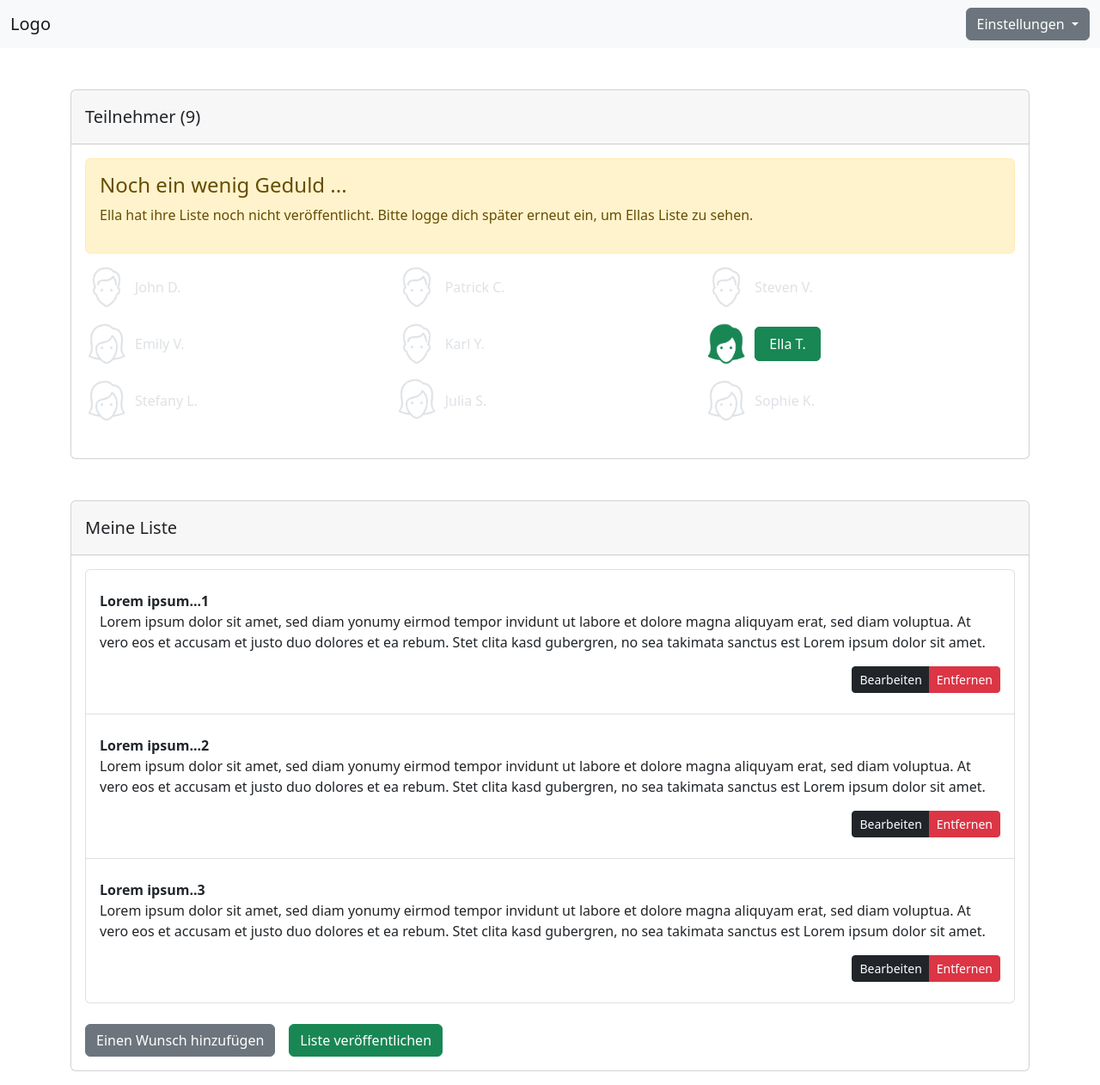
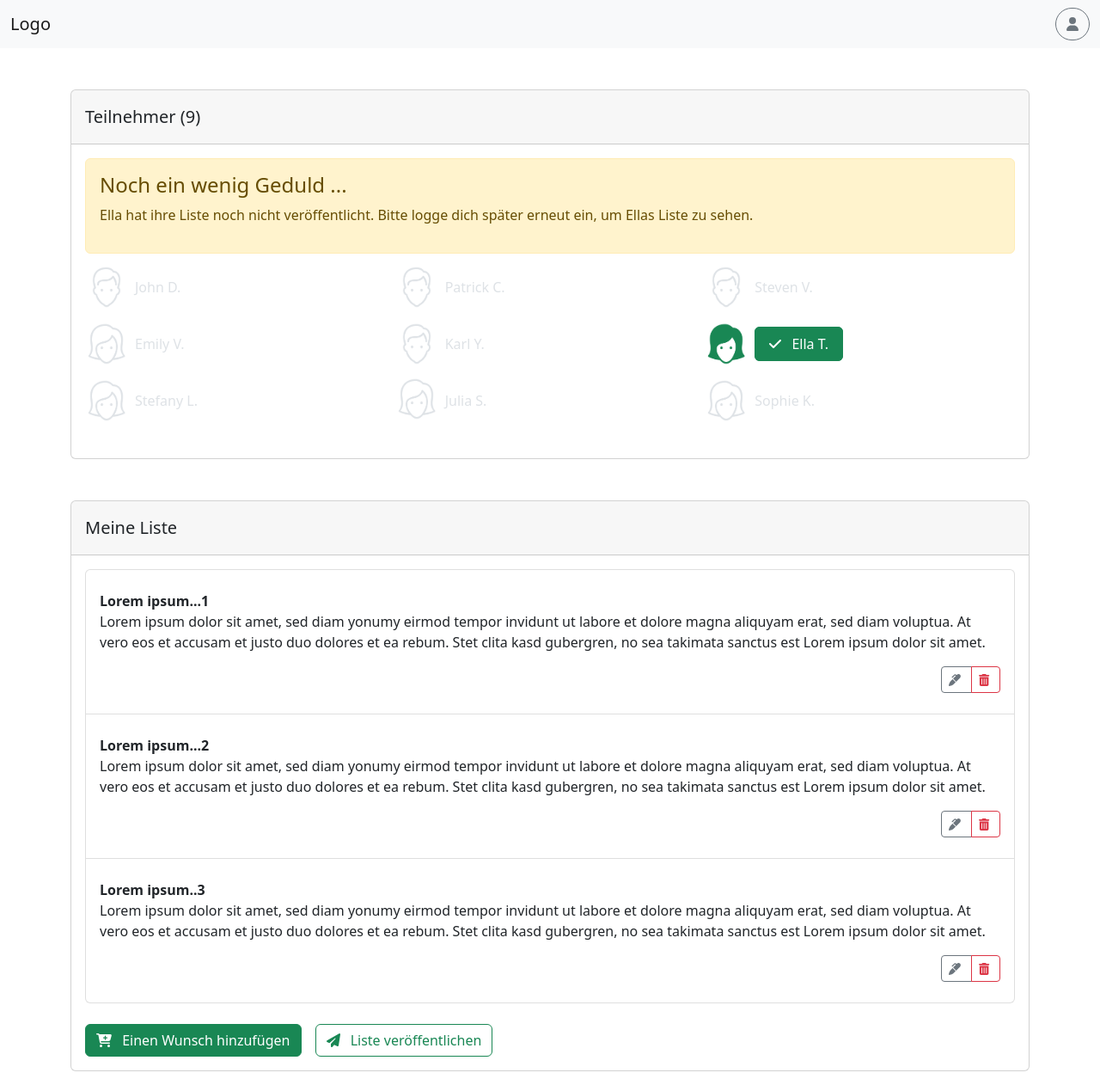
Before and after one commit to gstring33/mdh-true-gift, a Vue app: page / in a window 1280 px wide. Shown: the whole page at 86% size. Built offline with nearby package versions, Linux system fonts and the light colour scheme.

Commit message:
implement fontawesome icons

```diff
--- a/package.json
+++ b/package.json
@@ -11,6 +11,11 @@
     "lint": "eslint . --ext .vue,.js,.jsx,.cjs,.mjs --fix --ignore-path .gitignore"
   },
   "dependencies": {
+    "@fortawesome/fontawesome-svg-core": "^6.1.2",
+    "@fortawesome/free-brands-svg-icons": "^6.1.2",
+    "@fortawesome/free-regular-svg-icons": "^6.1.2",
+    "@fortawesome/free-solid-svg-icons": "^6.1.2",
+    "@fortawesome/vue-fontawesome": "^3.0.1",
     "bootstrap": "^5.2.0",
     "pinia": "^2.0.16",
     "sass": "^1.54.3",
--- a/src/components/List.vue
+++ b/src/components/List.vue
@@ -25,22 +25,22 @@
                 <button
                   @click="openOffCanvas(wish, 'UPDATE')"
                   type="button"
-                  class="btn btn-dark btn-sm"
+                  class="btn btn-outline-secondary btn-sm"
                   data-bs-toggle="offcanvas"
                   data-bs-target="#offcanvasWishForm"
                   aria-controls="offcanvasBottom"
                 >
-                  Bearbeiten
+                  <font-awesome-icon :icon="['fas', 'marker']" class="me-1" />
                 </button>
                 <button
                   @click="openModalDelete(wish)"
                   type="button"
-                  class="btn btn-danger btn-sm"
+                  class="btn btn-outline-danger btn-sm"
                   data-bs-toggle="modal"
                   data-bs-target="#deleteModal"
                   ref="wisch1"
                 >
-                  Entfernen
+                  <font-awesome-icon :icon="['fas', 'trash-can']" class="me-1" />
                 </button>
               </div>
             </div>
@@ -49,20 +49,20 @@
         <button
           @click="openOffCanvas(null, 'CREATE')"
           type="button"
-          class="btn btn-secondary"
+          class="btn btn-success"
           data-bs-toggle="offcanvas"
           data-bs-target="#offcanvasWishForm"
           aria-controls="offcanvasBottom"
         >
-          Einen Wunsch hinzufügen
+          <font-awesome-icon :icon="['fas', 'cart-plus']" class="me-2" /> Einen Wunsch hinzufügen
         </button>
         <button
             type="button"
-            class="btn btn-success mx-3"
+            class="btn btn-outline-success mx-3"
             data-bs-toggle="modal"
             data-bs-target="#confirmModal"
         >
-          Liste veröffentlichen
+          <font-awesome-icon :icon="['fas', 'paper-plane']" class="me-2" /> Liste veröffentlichen
         </button>
       </div>
     </div>
@@ -86,9 +86,9 @@
                 class="btn btn-secondary"
                 data-bs-dismiss="modal"
               >
-                Nein
+                <font-awesome-icon :icon="['fas', 'xmark']" class="me-2" /> Nein
               </button>
-              <button type="button" class="btn btn-success">Ja</button>
+              <button type="button" class="btn btn-success"><font-awesome-icon :icon="['fas', 'check']" class="me-2" />Ja</button>
             </div>
           </div>
         </div>
@@ -118,15 +118,15 @@
             <div class="modal-footer">
               <button
                   type="button"
-                  class="btn btn-secondary"
+                  class="btn btn-outline-danger"
                   data-bs-dismiss="modal"
               >
-                Nein
+                <font-awesome-icon :icon="['fas', 'xmark']" class="me-2"/>Nein
               </button>
               <button
                   type="button"
                   class="btn btn-success">
-                Veröffentlichen
+                <font-awesome-icon :icon="['fas', 'check']" class="me-2" />Veröffentlichen
               </button>
             </div>
           </div>
@@ -142,7 +142,8 @@
       >
         <div class="offcanvas-header">
           <h5 class="offcanvas-title" id="offcanvasWishFormLabel">
-            {{ formTitle }}
+            <span v-if="wishFormType === 'UPDATE'"> <font-awesome-icon :icon="['fas', 'marker']" class="me-2" />Wunsch bearbeiten</span>
+            <span v-else> <font-awesome-icon :icon="['fas', 'cart-plus']" class="me-2" />Wunsch erstellen</span>
           </h5>
           <button
             type="button"
@@ -194,12 +195,6 @@ const wishes = ref([
 ]);
 
 // ----------- Computed
-const formTitle = computed(() => {
-  return wishFormType.value === "UPDATE"
-    ? "Wunsch bearbeiten"
-    : "Wunsch erstellen";
-});
-
 const areThereAnyWishes = computed(() => {
   return wishes.value.length > 0;
 });
--- a/src/components/Members.vue
+++ b/src/components/Members.vue
@@ -57,7 +57,7 @@
                 src="@/assets/images/user-girl-success.png"
                 alt="user-profil"
               />
-              <span class="username-profil username-profil_success">Ella T.</span>
+              <span class="username-profil username-profil_success"><font-awesome-icon :icon="['fas', 'check']" class="me-2"/> Ella T.</span>
             </div>
           </div>
           <div class="row align-items-end">
--- a/src/components/common/Navbar.vue
+++ b/src/components/common/Navbar.vue
@@ -13,17 +13,17 @@
       >
         <span class="navbar-toggler-icon"></span>
       </button>
-      <div class="btn-group">
+      <div>
         <button
-          class="btn btn-secondary dropdown-toggle"
+          class="btn btn-outline-secondary rounded-5"
           type="button"
           data-bs-toggle="dropdown"
           aria-expanded="false"
         >
-          Einstellungen
+          <font-awesome-icon :icon="['fas', 'user']"/>
         </button>
         <ul class="dropdown-menu dropdown-menu-end">
-          <li><h6 class="dropdown-header">Einstellungen</h6></li>
+          <li><h6 class="dropdown-header">Profil</h6></li>
           <li class="dropdown-item"><h5>John Doe</h5></li>
           <li class="dropdown-item">john.doe@email.de</li>
           <li><hr class="dropdown-divider" /></li>
--- a/src/components/form/WishCreateForm.vue
+++ b/src/components/form/WishCreateForm.vue
@@ -32,7 +32,7 @@
         aria-describedby="wishLinkHelp"
       />
     </div>
-    <button type="submit" class="btn btn-success">Speichern</button>
+    <button type="submit" class="btn btn-success"><font-awesome-icon :icon="['fas', 'floppy-disk']" class="me-2" /> Speichern</button>
   </form>
 </template>
 
--- a/src/components/form/WishUpdateForm.vue
+++ b/src/components/form/WishUpdateForm.vue
@@ -32,7 +32,7 @@
         aria-describedby="wishLinkHelp"
       />
     </div>
-    <button type="submit" class="btn btn-success">Speichern</button>
+    <button type="submit" class="btn btn-success"><font-awesome-icon :icon="['fas', 'floppy-disk']" class="me-2" />Speichern</button>
   </form>
 </template>
 
--- a/src/main.js
+++ b/src/main.js
@@ -5,10 +5,17 @@ import App from "./App.vue";
 import router from "./router";
 
 import "./assets/main.css";
+import { FontAwesomeIcon } from "@fortawesome/vue-fontawesome";
+import { library } from "@fortawesome/fontawesome-svg-core";
+import { faMarker, faTrashCan, faCartPlus, faPaperPlane, faCheck, faUser, faXmark, faFloppyDisk} from  "@fortawesome/free-solid-svg-icons";
 
 const app = createApp(App);
+
+library.add(faMarker, faTrashCan, faCartPlus, faPaperPlane, faCheck, faUser, faXmark, faFloppyDisk)
 
 app.use(createPinia());
 app.use(router);
 
+app.component("font-awesome-icon", FontAwesomeIcon)
+
 app.mount("#app");
```
Also changed, not shown: 1 other file (tests, documents, lock files or other folders).
